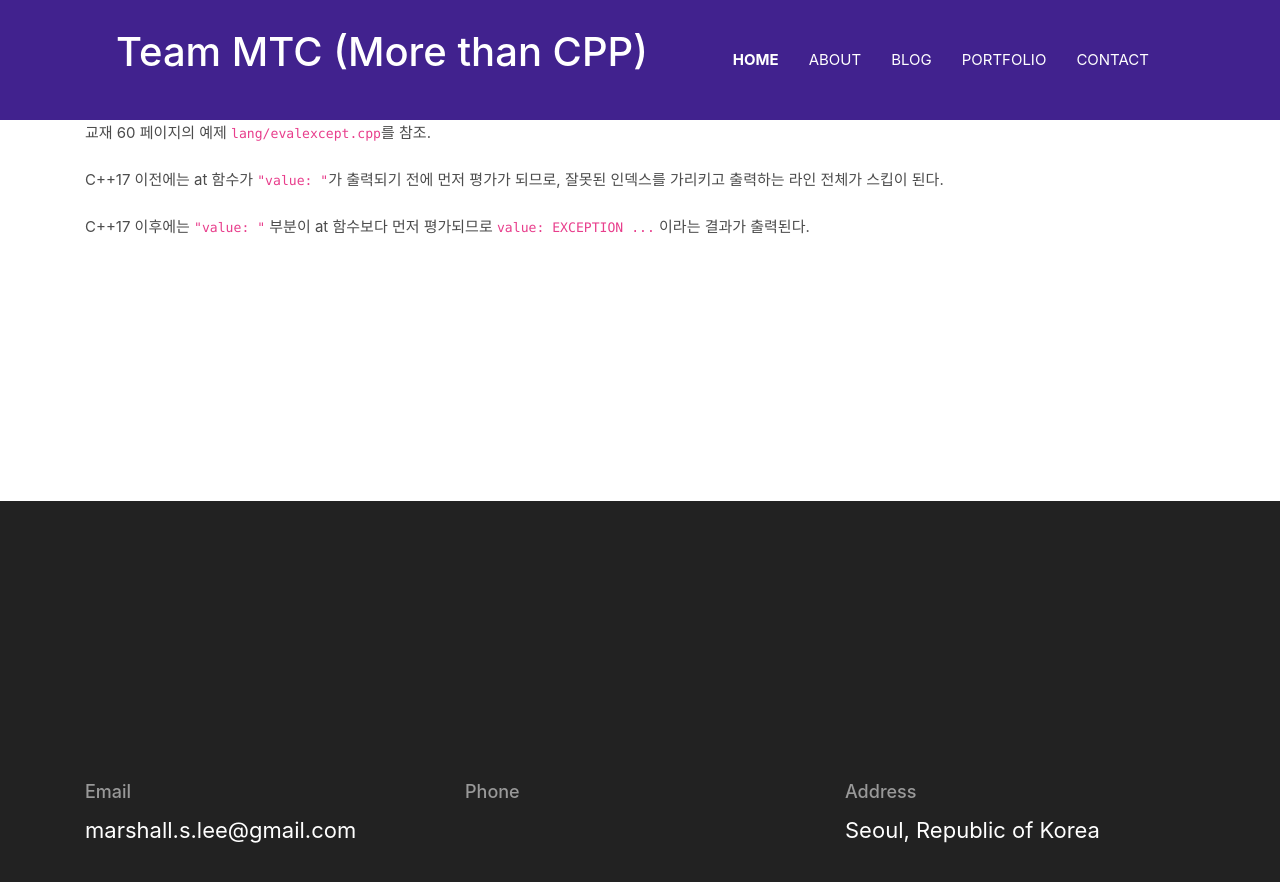
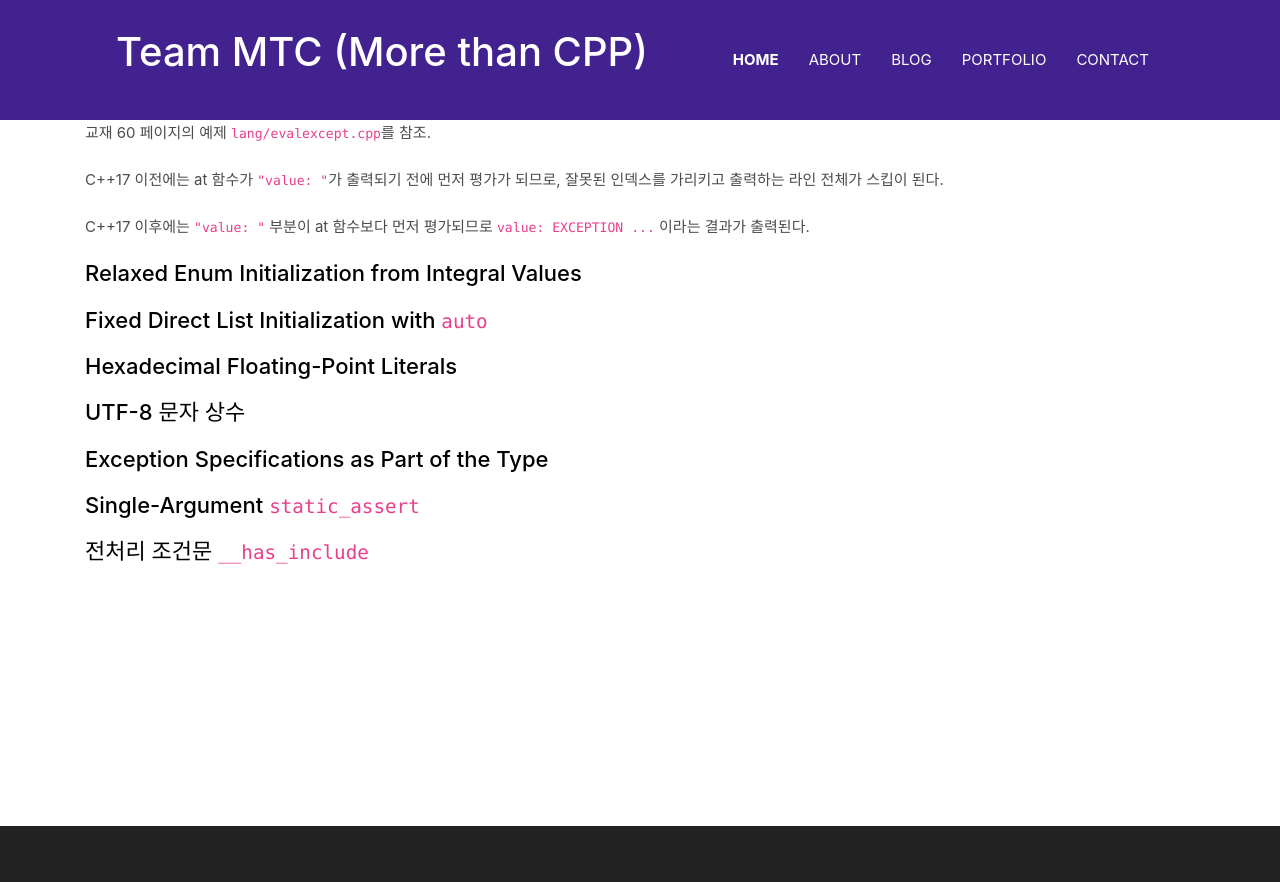
Before and after one commit to teammtc/teammtc.github.io, a Jekyll site: the page built from _posts/2024-05-31-cpp17-the-complete-guide-ch-8.md, in a window 1280 px wide and 900 px high, scrolled down 1672 px. Shown: the top 882 px of the window. Built offline with Jekyll 4.4.1, drawn with Linux system fonts in a browser that asks for light colours; some web fonts are replaced.

Commit message:
blogging

```diff
--- a/_posts/2024-05-31-cpp17-the-complete-guide-ch-8.md
+++ b/_posts/2024-05-31-cpp17-the-complete-guide-ch-8.md
@@ -73,3 +73,17 @@ new Type(e)와 같은 동적 메모리 할당시에는, 할당이 e의 평가에
 C++17 이전에는 at 함수가 `"value: "`가 출력되기 전에 먼저 평가가 되므로, 잘못된 인덱스를 가리키고 출력하는 라인 전체가 스킵이 된다.
 
 C++17 이후에는 `"value: "` 부분이 at 함수보다 먼저 평가되므로 `value: EXCEPTION ...` 이라는 결과가 출력된다.
+
+#### Relaxed Enum Initialization from Integral Values
+
+#### Fixed Direct List Initialization with `auto`
+
+#### Hexadecimal Floating-Point Literals
+
+#### UTF-8 문자 상수
+
+#### Exception Specifications as Part of the Type
+
+#### Single-Argument `static_assert`
+
+#### 전처리 조건문 `__has_include`
```
